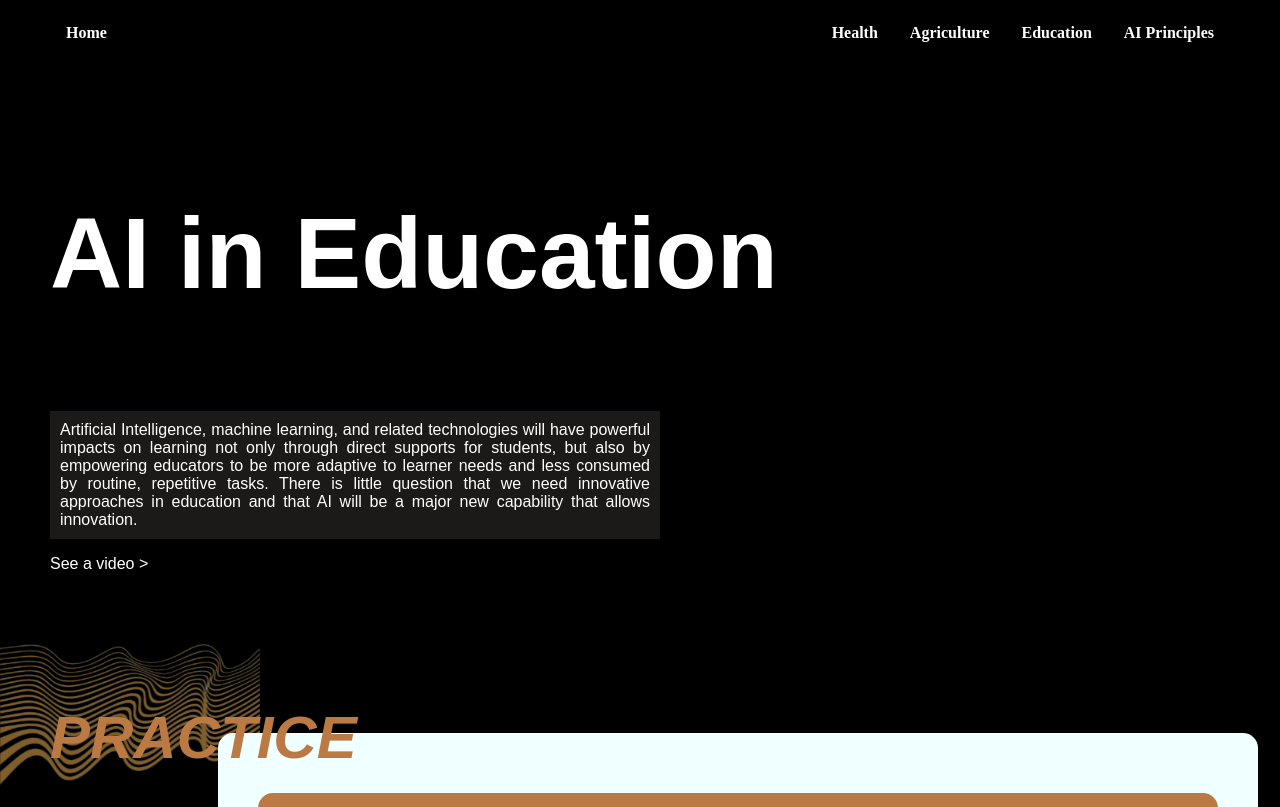
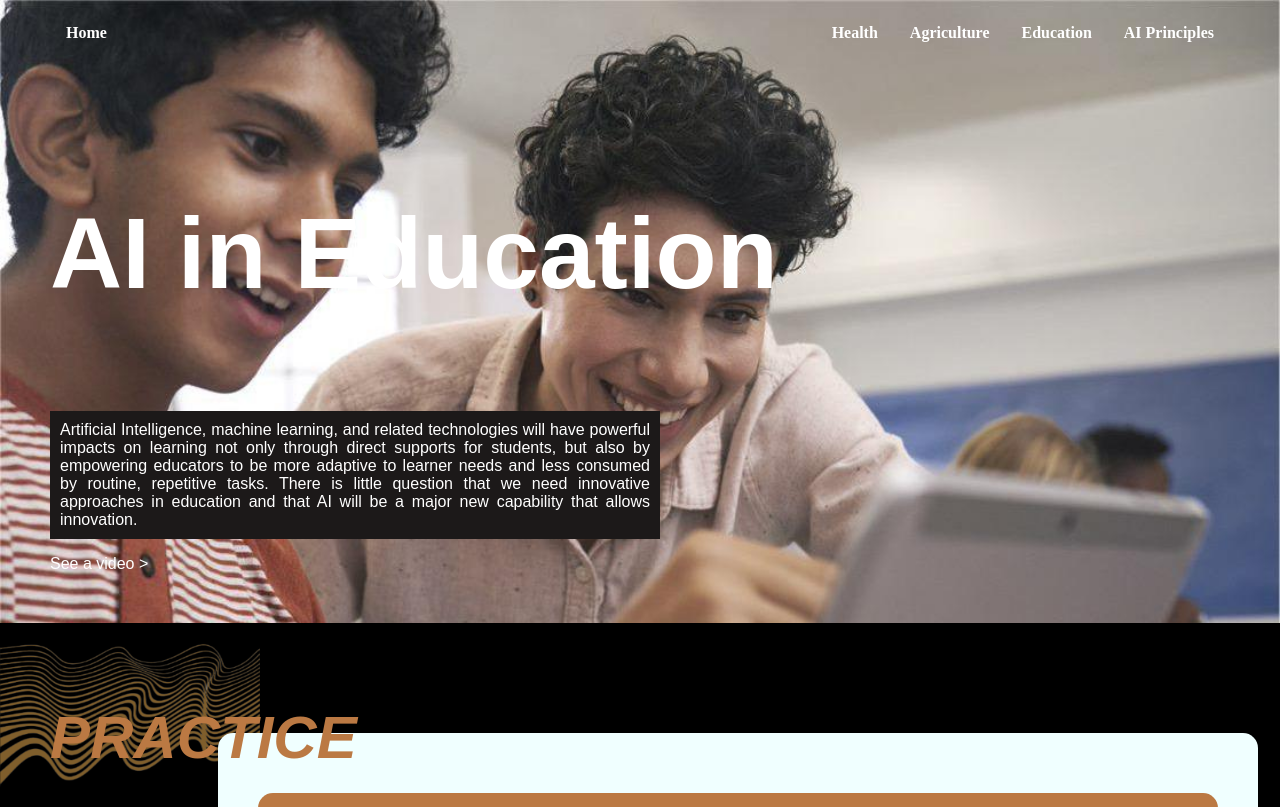
Before and after one commit to gooodyijia/7960-AI-for-social-good, a plain HTML site: page education.html in a window 1280 px wide. Shown: the top 807 px of the page. Drawn offline with Linux system fonts and the light colour scheme; the site is published under a folder, as on GitHub Pages, so addresses that start at the root find nothing.

Commit message:
Update education.css

```diff
--- a/education.css
+++ b/education.css
@@ -4,7 +4,7 @@ body {
 }
 
 .upper {
-    background-image: url(/image/education12.jpeg);
+    background-image: url(image/education12.jpeg);
     background-repeat:no-repeat;
     background-size:100%;
     padding:10px;
```
